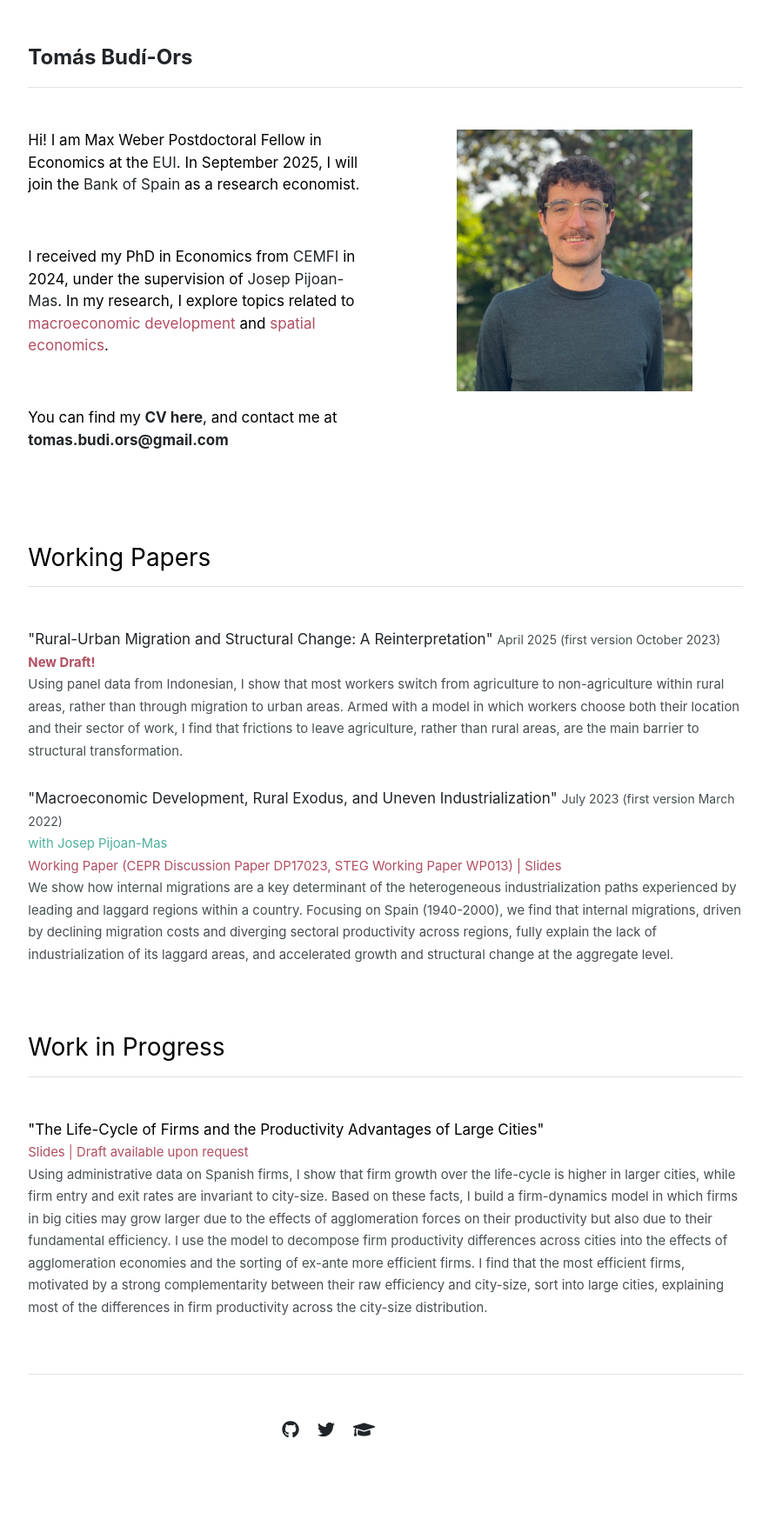
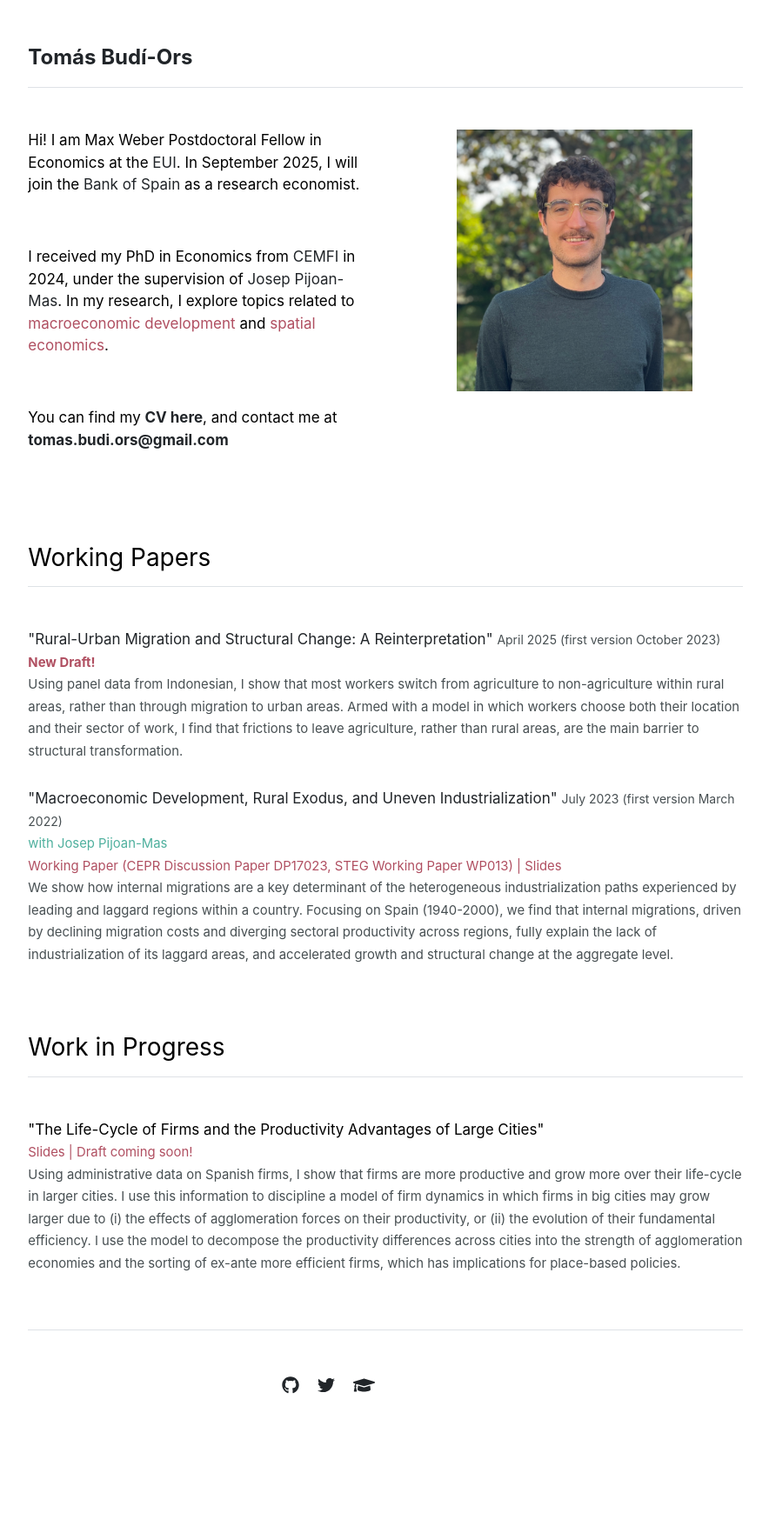
Before and after one commit to tomas-budi-ors/tomas-budi-ors.github.io, a Jekyll site: the page built from index.md, in a window 1280 px wide. Shown: the whole page at 87% size, without its empty margins (197-1081 px from the left). Built offline with Jekyll 4.4.1, drawn with Linux system fonts in a browser that asks for light colours; after the commit the page ends 1704 px from its top, so only the background shows below that.

Commit message:
Update work in progress

```diff
--- a/_data/work_in_progress.yml
+++ b/_data/work_in_progress.yml
@@ -1,7 +1,7 @@
 featured:
 - {name: '"The Life-Cycle of Firms and the Productivity Advantages of Large Cities"',
-links: '<a href="/working_papers/SFD_slides.pdf" target="_blank" rel="noopener noreferrer">Slides</a> | <a>Draft available upon request</a>',
-abstract: 'Using administrative data on Spanish firms, I show that firm growth over the life-cycle is higher in larger cities, while firm entry and exit rates are invariant to city-size. Based on these facts, I build a firm-dynamics model in which firms in big cities may grow larger due to the effects of agglomeration forces on their productivity but also due to their fundamental efficiency. I use the model to decompose firm productivity differences across cities into the effects of agglomeration economies and the sorting of ex-ante more efficient firms. I find that the most efficient firms, motivated by a strong complementarity between their raw efficiency and city-size, sort into large cities, explaining most of the differences in firm productivity across the city-size distribution.'}
+links: '<a href="/working_papers/SFD_slides.pdf" target="_blank" rel="noopener noreferrer">Slides</a> | <a>Draft coming soon!</a>',
+abstract: 'Using administrative data on Spanish firms, I show that firms are more productive and grow more over their life-cycle in larger cities.  I use this information to discipline a model of firm dynamics in which firms in big cities may grow larger due to (i) the effects of agglomeration forces on their productivity, or (ii) the evolution of their fundamental efficiency. I use the model to decompose the productivity differences across cities into the strength of agglomeration economies and the sorting of ex-ante more efficient firms, which has implications for place-based policies.'}
 
 index:
 - {name: 'Testing General Relativity with Present and Future Astrophysical Observations. Emanuele Berti (Mississippi U. and Lisbon, CENTRA), Enrico Barausse (Paris, Inst. Astrophys. and Paris U., VI-VII), Vitor Cardoso (Lisbon, IST and Perimeter Inst. Theor. Phys. and Lisbon, CENTRA), Leonardo Gualtieri (Rome U. and INFN, Rome), Paolo Pani (Rome U. and INFN, Rome and Lisbon, IST and Lisbon, CENTRA) et al.'}
```
